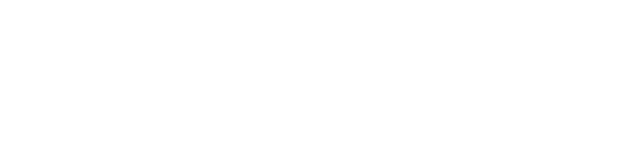
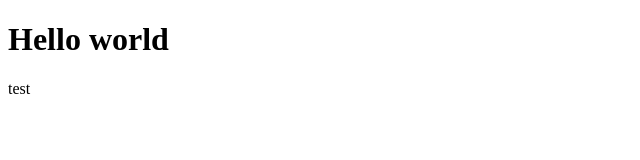
Before and after one commit to alipnf/alipnf-code, a plain HTML site: page index.html in a window 1280 px wide. Shown: the whole page, without its empty margins (0-640 px from the left). Drawn offline with Linux system fonts and the light colour scheme.

Commit message:
mengedit file index.html

```diff
--- a/index.html
+++ b/index.html
@@ -6,5 +6,8 @@
     <meta name="viewport" content="width=device-width, initial-scale=1.0" />
     <title>Document</title>
   </head>
-  <body></body>
+  <body>
+	  <h1>Hello world</h1>
+	  <p>test</p>
+  </body>
 </html>
```
